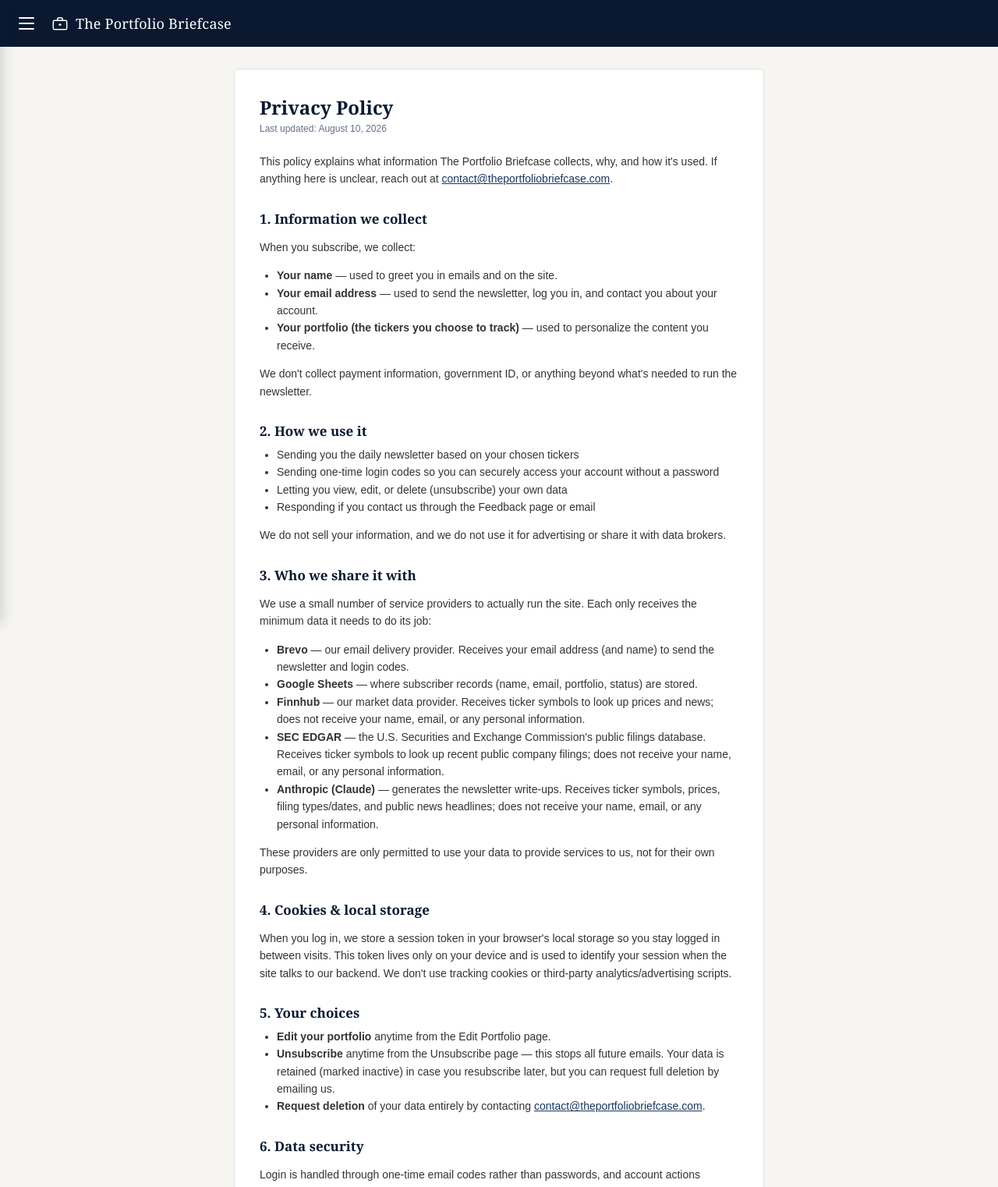
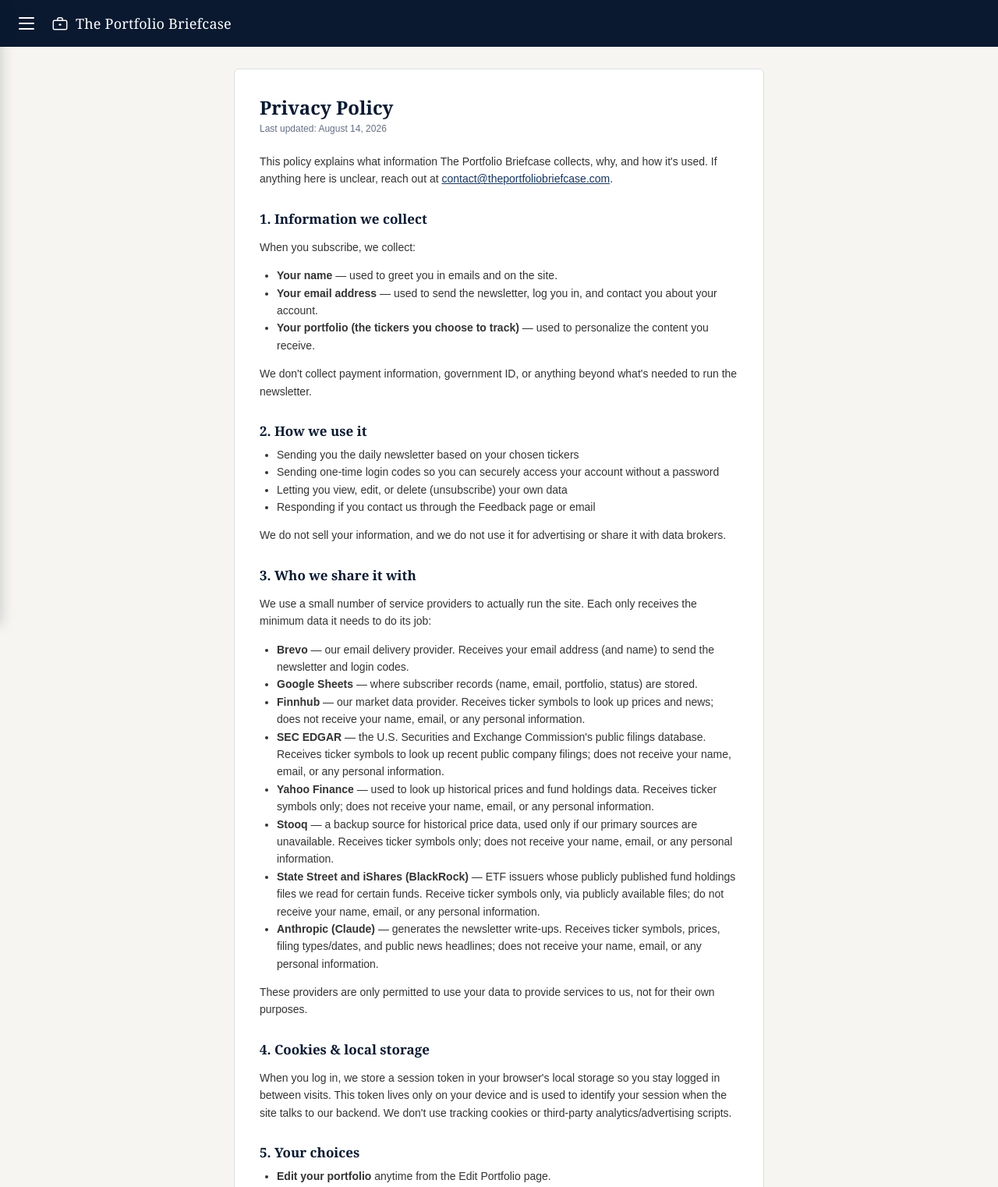
Before and after one commit to toccbra-sketch/eppn-website, a plain HTML site: page privacy-policy.html in a window 1280 px wide. Shown: the top 1522 px of the page at 78% size. Drawn offline with Linux system fonts and the light colour scheme.

Commit message:
Update privacy-policy.html

```diff
--- a/privacy-policy.html
+++ b/privacy-policy.html
@@ -24,7 +24,7 @@
     <div class="eppn-card legal">
 
       <h1>Privacy Policy</h1>
-      <div class="updated">Last updated: August 10, 2026</div>
+      <div class="updated">Last updated: August 14, 2026</div>
 
       <p>This policy explains what information The Portfolio Briefcase collects, why, and how it's used. If anything here is unclear, reach out at <a href="mailto:contact@theportfoliobriefcase.com">contact@theportfoliobriefcase.com</a>.</p>
 
@@ -53,6 +53,9 @@
         <li><strong>Google Sheets</strong> — where subscriber records (name, email, portfolio, status) are stored.</li>
         <li><strong>Finnhub</strong> — our market data provider. Receives ticker symbols to look up prices and news; does not receive your name, email, or any personal information.</li>
         <li><strong>SEC EDGAR</strong> — the U.S. Securities and Exchange Commission's public filings database. Receives ticker symbols to look up recent public company filings; does not receive your name, email, or any personal information.</li>
+        <li><strong>Yahoo Finance</strong> — used to look up historical prices and fund holdings data. Receives ticker symbols only; does not receive your name, email, or any personal information.</li>
+        <li><strong>Stooq</strong> — a backup source for historical price data, used only if our primary sources are unavailable. Receives ticker symbols only; does not receive your name, email, or any personal information.</li>
+        <li><strong>State Street and iShares (BlackRock)</strong> — ETF issuers whose publicly published fund holdings files we read for certain funds. Receive ticker symbols only, via publicly available files; do not receive your name, email, or any personal information.</li>
         <li><strong>Anthropic (Claude)</strong> — generates the newsletter write-ups. Receives ticker symbols, prices, filing types/dates, and public news headlines; does not receive your name, email, or any personal information.</li>
       </ul>
       <p>These providers are only permitted to use your data to provide services to us, not for their own purposes.</p>
```
